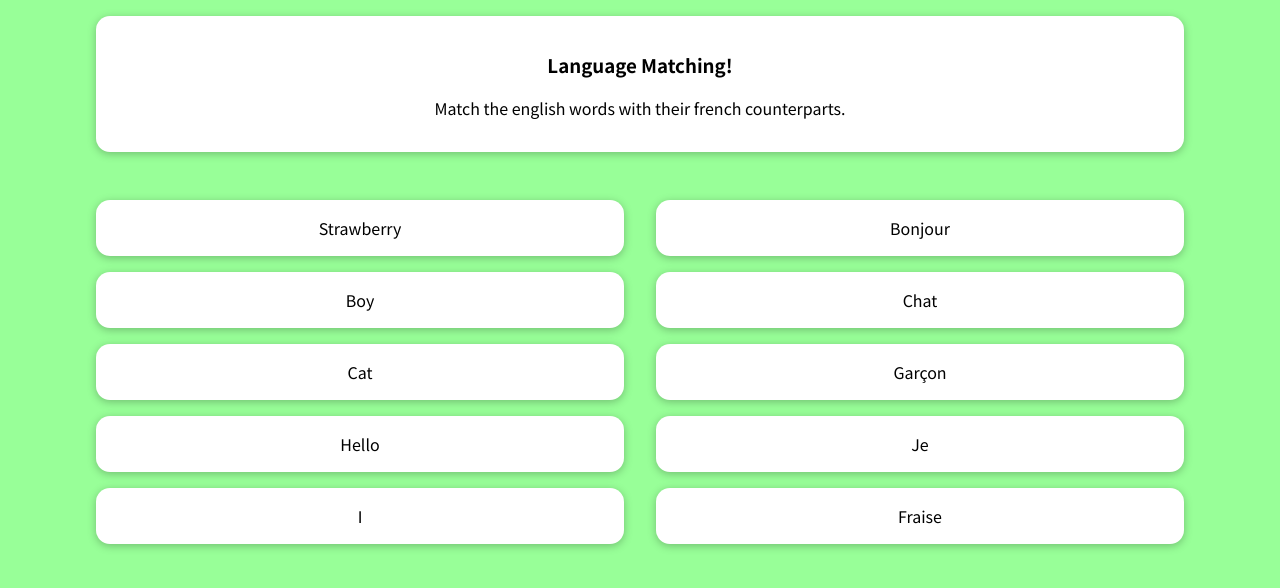
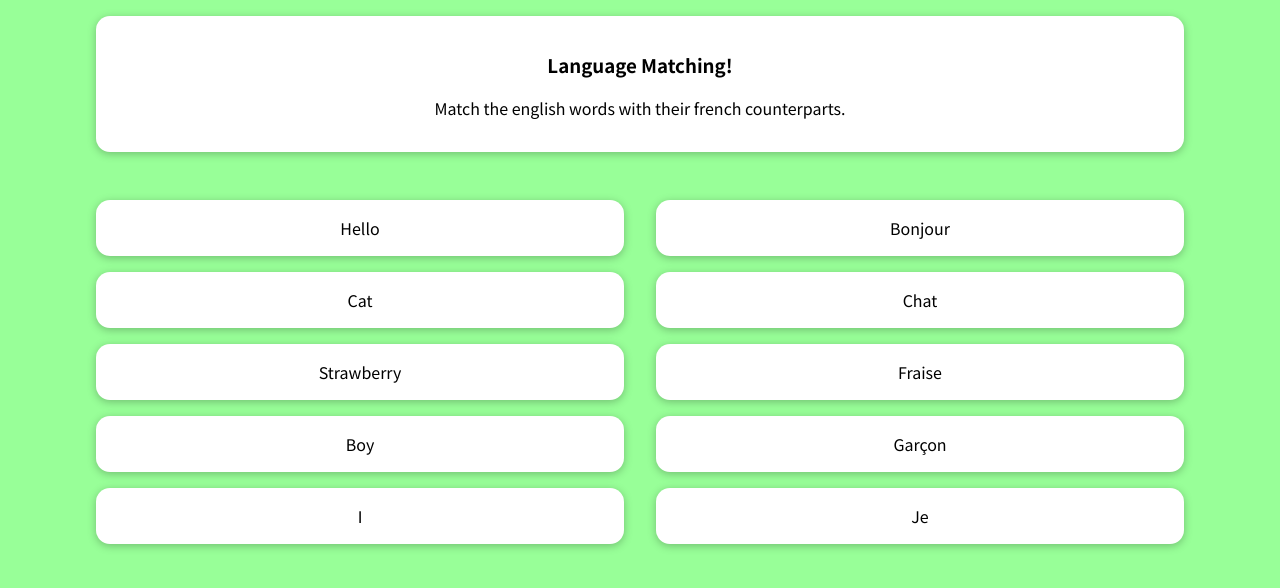
Before and after one commit to chefavocado/english-french-word-matching, a React (Create React App) app: page / in a window 1280 px wide. Shown: the top 588 px of the page. Built offline with nearby package versions, Linux system fonts and the light colour scheme; a web font is replaced by a local one.

Commit message:
Push - April 11th, 2022

```diff
--- a/src/components/Words/WordItems.js
+++ b/src/components/Words/WordItems.js
@@ -1,13 +1,87 @@
-import { useState, useEffect} from "react";
+import { cleanup } from "@testing-library/react";
+import { useState, useEffect } from "react";
 
 import Card from "../UI/Card";
 import classes from "./WordItems.module.css";
 
 const WordItems = props => {
-  const [isActive, setIsActive] = useState(true);
-  const [clickedWords, setClickedWords] = useState([]);
-  const [clearedCards, setClearedWords] = useState({});
+  const [clickedCards, setClickedCards] = useState([]);
+  const [clearedCards, setClearedCards] = useState({});
   const [showModal, setShowModal] = useState(false);
+  const [shuffledWordsEn, setShuffledWordsEn] = useState([
+    {
+      key: "ew1",
+      word: "Hello",
+      type: "1",
+      active: true,
+    },
+    {
+      key: "ew2",
+      word: "Cat",
+      type: "2",
+      active: true,
+    },
+    {
+      key: "ew3",
+      word: "Strawberry",
+      type: "3",
+      active: true,
+    },
+    {
+      key: "ew4",
+      word: "Boy",
+      type: "4",
+      active: true,
+    },
+    {
+      key: "ew5",
+      word: "I",
+      type: "5",
+      active: true,
+    },
+  ]);
+  const [shuffledWordsFr, setShuffledWordsFr] = useState([
+    {
+      key: "fw1",
+      word: "Bonjour",
+      type: "1",
+      active: true,
+    },
+    {
+      key: "fw2",
+      word: "Chat",
+      type: "2",
+      active: true,
+    },
+    {
+      key: "fw3",
+      word: "Fraise",
+      type: "3",
+      active: true,
+    },
+    {
+      key: "fw4",
+      word: "Garçon",
+      type: "4",
+      active: true,
+    },
+    {
+      key: "fw5",
+      word: "Je",
+      type: "5",
+      active: true,
+    },
+  ]);
+
+  const shuffleArray = array => {
+    for (let i = array.length - 1; i > 0; i--) {
+      const j = Math.floor(Math.random() * (i + 1));
+      const temp = array[i];
+      array[i] = array[j];
+      array[j] = temp;
+    }
+    return array;
+  };
 
   const translationMap = {
     Hello: "Bonjour",
@@ -17,60 +91,66 @@ const WordItems = props => {
     I: "Je",
   };
 
-  const englishWords = ["Hello", "Cat", "Strawberry", "Boy", "I"];
-  const frenchWords = ["Bonjour", "Chat", "Fraise", "Garçon", "Je"];
-  const shuffledWordsEn = englishWords.sort((a, b) => 0.5 - Math.random());
-  const shuffledWordsFr = frenchWords.sort((a, b) => 0.5 - Math.random());
-
   const getKeyByValue = (object, value) => {
     return Object.keys(object).find(key => object[key] === value);
   };
 
   const evaluate = () => {
-    const [first, second] = clickedWords;
+    const [first, second] = clickedCards;
     if (
       translationMap[`${first}`] === second ||
       getKeyByValue(translationMap, `${first}`) === second
     ) {
-      // setClearedWords((prev) => )
-      console.log("It works!");
+      setClearedCards(prev => ({ ...prev, [first]: true, [second]: true }));
+      // setClickedCards([]);
+      // console.log("It works!");
     }
   };
+  // console.log(clearedCards);
+  // console.log(clickedCards);
 
   const cardClickHandler = e => {
     const word = e.target.id;
-    if (clickedWords.length === 1) {
-      setClickedWords(prev => [...prev, word]);
+    if (clickedCards.length === 1) {
+      setClickedCards(prev => [...prev, word]);
     } else {
-      setClickedWords([word]);
+      setClickedCards([word]);
     }
   };
 
   useEffect(() => {
-    if (clickedWords.length === 2) {
+    if (clickedCards.length === 2) {
       setTimeout(evaluate);
     }
-  });
+  }, [clickedCards]);
 
-  const checkIsActiveHandler = key => {};
+  useEffect(() => {
+    setShuffledWordsEn(shuffleArray(shuffledWordsEn));
+    setShuffledWordsFr(shuffleArray(shuffledWordsFr));
+  }, []);
+  // console.log(shuffledWordsEn)
 
   const mappedWordsEn = shuffledWordsEn.map(wordEn => (
     <Card
-      className={isActive ? classes.word : classes["word-paired"]}
-      onClick={cardClickHandler}
-      key={wordEn}
+      className={
+        !clearedCards[wordEn.word] ? classes.word : classes["word-paired"]
+      }
+      onClick={!clearedCards[wordEn.word] ? cardClickHandler : null}
+      key={wordEn.key}
     >
-      <li id={wordEn}>{wordEn}</li>
+      <li id={wordEn.word}>{wordEn.word}</li>
     </Card>
   ));
 
   const mappedWordsFr = shuffledWordsFr.map(wordFr => (
     <Card
-      className={isActive ? classes.word : classes["word-paired"]}
-      onClick={cardClickHandler}
-      key={wordFr}
+      className={
+        !clearedCards[wordFr.word] ? classes.word : classes["word-paired"]
+      }
+      onClick={!clearedCards[wordFr.word] ? cardClickHandler : null}
+      key={wordFr.key}
     >
-      <li id={wordFr}>{wordFr}</li>
+      <li id={wordFr.word}>{wordFr.word}</li>
     </Card>
   ));
 
--- a/src/components/Words/WordItems.module.css
+++ b/src/components/Words/WordItems.module.css
@@ -11,7 +11,7 @@
   text-align: center;
   font-weight: 900;
   color: rgb(6, 172, 1);
-  opacity: 25%;
+  opacity: 45%;
 }
 
 .text-clicked {
```
